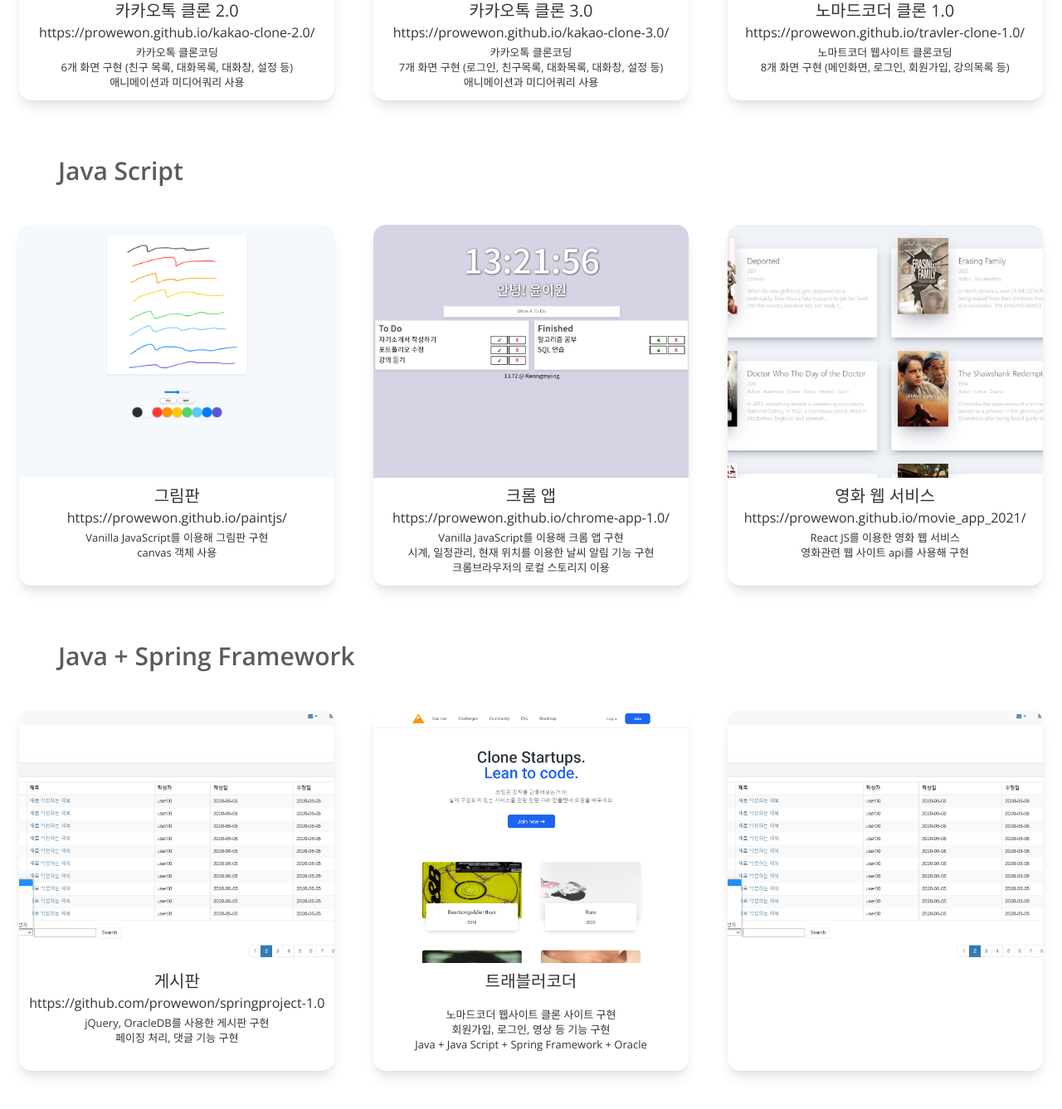
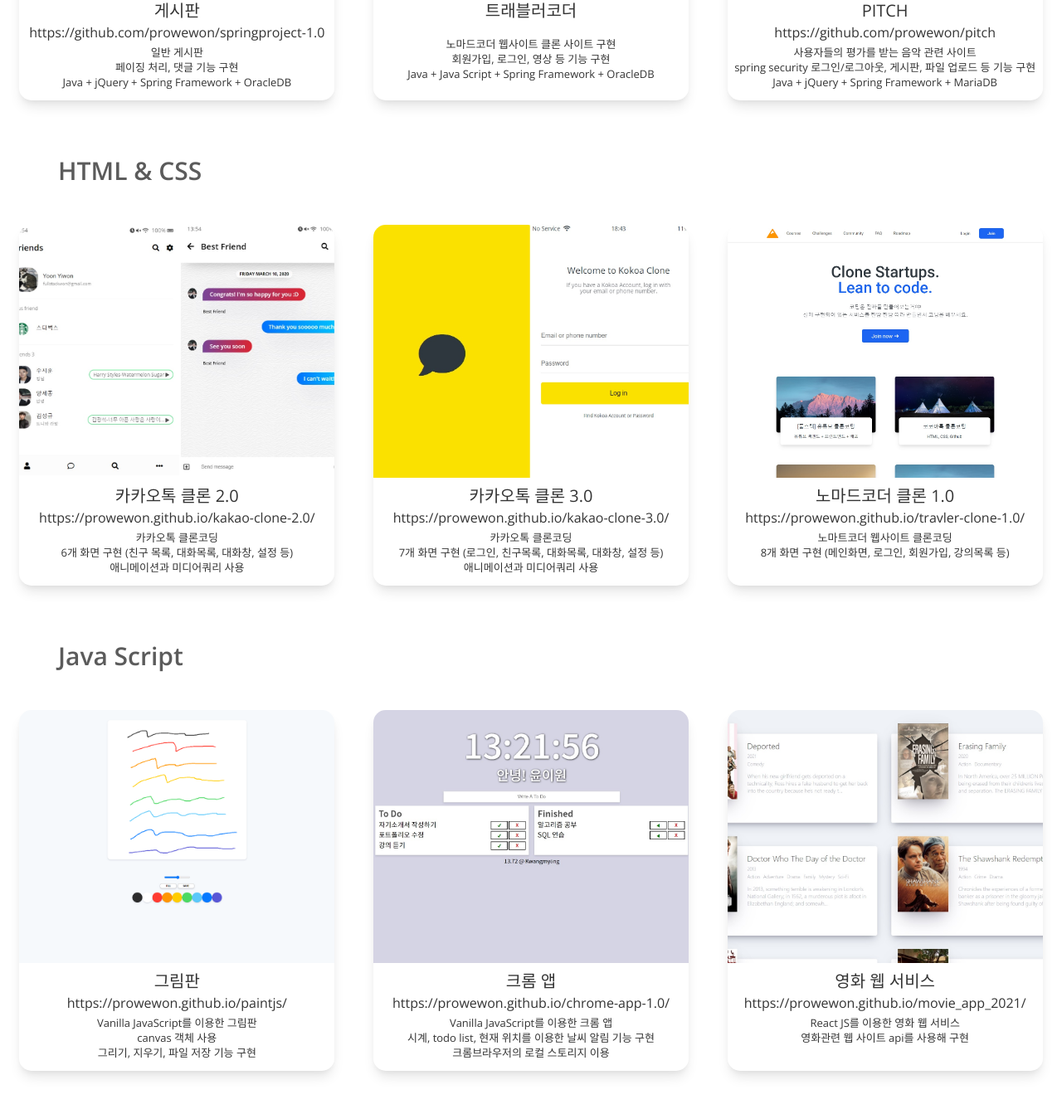
Before and after one commit to prowewon/portfolio-1.0, a plain HTML site: page project.html in a window 1280 px wide. Shown: the part 885-2222 px from the top of the page at 83% size. Drawn offline with nearby package versions, Linux system fonts and the light colour scheme.

Commit message:
2021/03/02
- update project

```diff
--- a/project.html
+++ b/project.html
@@ -17,6 +17,56 @@
         </div>
     </header>
     <main class="project-screen">
+        <h1 class="project__category">Java + Spring Framework</h1>
+        <div class="projects">
+            <div class="project">
+                <img src="images/springproject1.0.jpg">
+                <div class="project__summary">
+                    <h1 class="project__title">게시판</h1>
+                    <a class="project__link" href="https://github.com/prowewon/springproject-1.0" target="_blank">
+                        https://github.com/prowewon/springproject-1.0
+                    </a>
+                    <div class="project__description">
+                        <ul>
+                            <li>일반 게시판</li>
+                            <li>페이징 처리, 댓글 기능 구현</li>
+                            <li>Java + jQuery + Spring Framework + OracleDB</li>
+                        </ul>
+                    </div>
+                </div>
+            </div>
+            <div class="project">
+                <img src="images/travlerClonejava.png">
+                <div class="project__summary">
+                    <h1 class="project__title">트래블러코더</h1>
+                    <a class="project__link" href="" target="_blank">
+                    </a>
+                    <div class="project__description">
+                        <ul>
+                            <li>노마드코더 웹사이트 클론 사이트 구현</li>
+                            <li>회원가입, 로그인, 영상 등 기능 구현</li>
+                            <li>Java + Java Script + Spring Framework + OracleDB</li>
+                        </ul>
+                    </div>
+                </div>
+            </div>
+            <div class="project">
+                <img src="images/pitch.jpg">
+                <div class="project__summary">
+                    <h1 class="project__title">PITCH</h1>
+                    <a class="project__link" href="" target="_blank">
+                        https://github.com/prowewon/pitch
+                    </a>
+                    <div class="project__description">
+                        <ul>
+                            <li>사용자들의 평가를 받는 음악 관련 사이트</li>
+                            <li>spring security 로그인/로그아웃, 게시판, 파일 업로드 등 기능 구현</li>
+                            <li>Java + jQuery + Spring Framework + MariaDB </li>
+                        </ul>
+                    </div>
+                </div>
+            </div>
+        </div>
         <h1 class="project__category">HTML & CSS</h1>
         <div class="projects">
             <div class="project">
@@ -78,8 +128,9 @@
                     </a>
                     <div class="project__description">
                         <ul>
-                            <li>Vanilla JavaScript를 이용해 그림판 구현</li>
+                            <li>Vanilla JavaScript를 이용한 그림판</li>
                             <li>canvas 객체 사용</li>
+                            <li>그리기, 지우기, 파일 저장 기능 구현</li>
                         </ul>
                     </div>
                 </div>
@@ -93,8 +144,8 @@
                     </a>
                     <div class="project__description">
                         <ul>
-                            <li>Vanilla JavaScript를 이용해 크롬 앱 구현</li>
-                            <li>시계, 일정관리, 현재 위치를 이용한 날씨 알림 기능 구현</li>
+                            <li>Vanilla JavaScript를 이용한 크롬 앱</li>
+                            <li>시계, todo list, 현재 위치를 이용한 날씨 알림 기능 구현</li>
                             <li>크롬브라우저의 로컬 스토리지 이용</li>
                         </ul>
                     </div>
@@ -116,54 +167,6 @@
                 </div>
             </div>
         </div>
-        <h1 class="project__category">Java + Spring Framework</h1>
-        <div class="projects">
-            <div class="project">
-                <img src="images/springproject1.0.jpg">
-                <div class="project__summary">
-                    <h1 class="project__title">게시판</h1>
-                    <a class="project__link" href="https://github.com/prowewon/springproject-1.0" target="_blank">
-                        https://github.com/prowewon/springproject-1.0
-                    </a>
-                    <div class="project__description">
-                        <ul>
-                            <li>jQuery, OracleDB를 사용한 게시판 구현</li>
-                            <li>페이징 처리, 댓글 기능 구현</li>
-                        </ul>
-                    </div>
-                </div>
-            </div>
-            <div class="project">
-                <img src="images/travlerClonejava.png">
-                <div class="project__summary">
-                    <h1 class="project__title">트래블러코더</h1>
-                    <a class="project__link" href="" target="_blank">
-                    </a>
-                    <div class="project__description">
-                        <ul>
-                            <li>노마드코더 웹사이트 클론 사이트 구현</li>
-                            <li>회원가입, 로그인, 영상 등 기능 구현</li>
-                            <li>Java + Java Script + Spring Framework + Oracle</li>
-                        </ul>
-                    </div>
-                </div>
-            </div>
-            <div class="project">
-                <img src="images/springproject1.0.jpg">
-                <div class="project__summary">
-                    <h1 class="project__title"></h1>
-                    <a class="project__link" href="" target="_blank">
-                    </a>
-                    <div class="project__description">
-                        <ul>
-                            <li></li>
-                            <li></li>
-                            <li></li>
-                        </ul>
-                    </div>
-                </div>
-            </div>
-        </div>
     </main>
     <script src="https://kit.fontawesome.com/6478f529f2.js" crossorigin="anonymous"></script>
 </body>
```
Also changed, not shown: images/pitch.jpg (added), images/pitch2.jpg (added).
